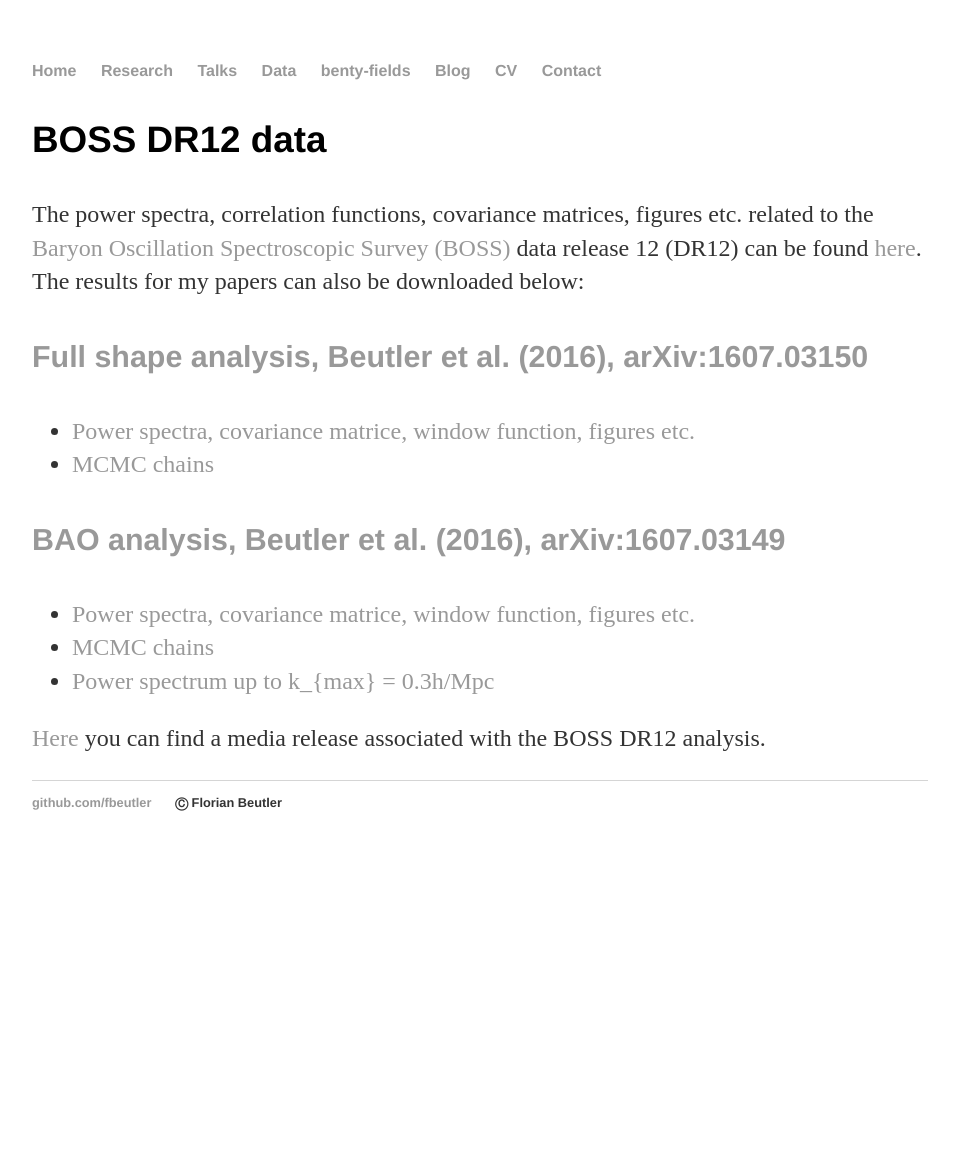
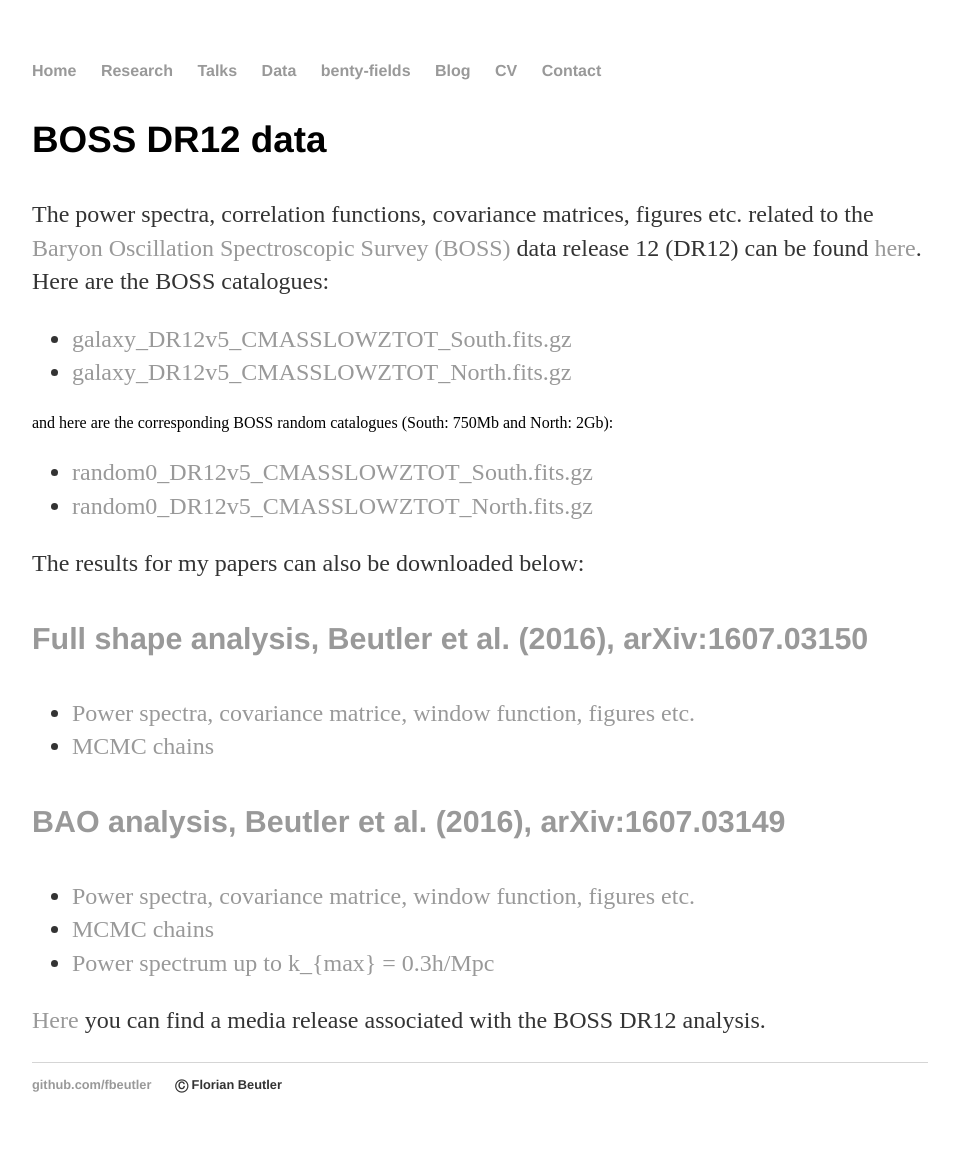
Before and after one commit to fbeutler/fbeutler.github.io, a Jekyll site: the page built from hub/hub.html, in a window 1280 px wide. Shown: the whole page, without its empty margins (160-1119 px from the left). Built offline with Jekyll 4.4.1, drawn with Linux system fonts in a browser that asks for light colours; before the commit the page ends 900 px from its top, so only the background shows below that.

Commit message:
Update hub.html

```diff
--- a/hub/hub.html
+++ b/hub/hub.html
@@ -9,9 +9,29 @@
     The power spectra, correlation functions, covariance matrices, figures etc. related to the <a href="http://www.sdss3.org/surveys/boss.php" target="_blank">
     Baryon Oscillation Spectroscopic Survey (BOSS)</a> data release 12
     (DR12) can be found <a href="http://www.sdss3.org/science/boss_publications.php" target="_blank">
-    here</a>. The results for my papers can also be downloaded below:
+    here</a>. Here are the BOSS catalogues:
+    <ul>
+        <li>
+          <a href='https://data.sdss.org/sas/dr12/boss/lss/galaxy_DR12v5_CMASSLOWZTOT_South.fits.gz' target="_blank">galaxy_DR12v5_CMASSLOWZTOT_South.fits.gz</a>
+        </li>
+        <li>
+          <a href='https://data.sdss.org/sas/dr12/boss/lss/galaxy_DR12v5_CMASSLOWZTOT_North.fits.gz' target="_blank">galaxy_DR12v5_CMASSLOWZTOT_North.fits.gz</a>
+        </li>
+    </ul>
+    and here are the corresponding BOSS random catalogues (South: 750Mb and North: 2Gb):
+    <ul>
+        <li>
+          <a href='https://data.sdss.org/sas/dr12/boss/lss/random0_DR12v5_CMASSLOWZTOT_South.fits.gz' target="_blank">random0_DR12v5_CMASSLOWZTOT_South.fits.gz</a>
+        </li>
+        <li>
+          <a href='https://data.sdss.org/sas/dr12/boss/lss/random0_DR12v5_CMASSLOWZTOT_North.fits.gz' target="_blank">random0_DR12v5_CMASSLOWZTOT_North.fits.gz</a>
+        </li>
+    </ul>
   </p>
 
+  <p>
+    The results for my papers can also be downloaded below:
+  </p>
   <section>
     <h4><a href="https://arxiv.org/pdf/1607.03150v1.pdf" target="_blank">Full shape analysis, Beutler et al. (2016), arXiv:1607.03150</a></h4>
     <ul>
```
